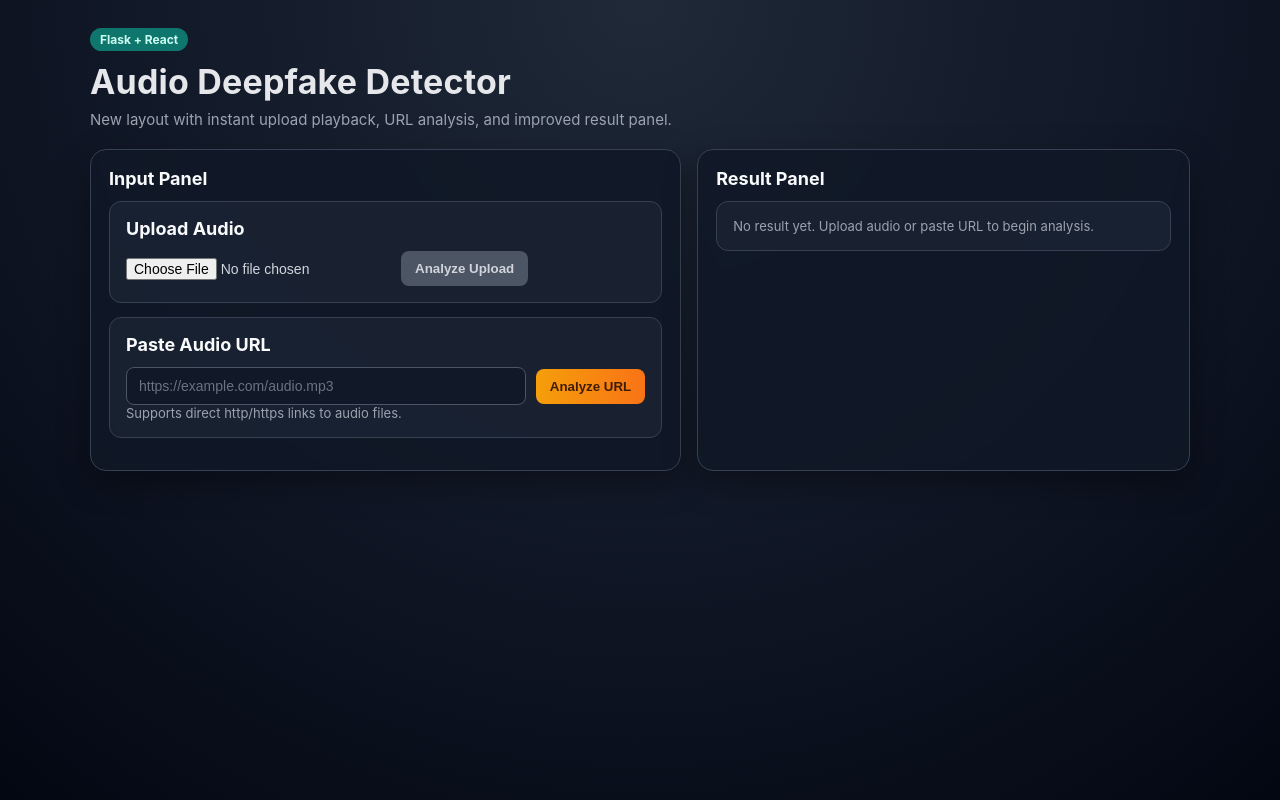
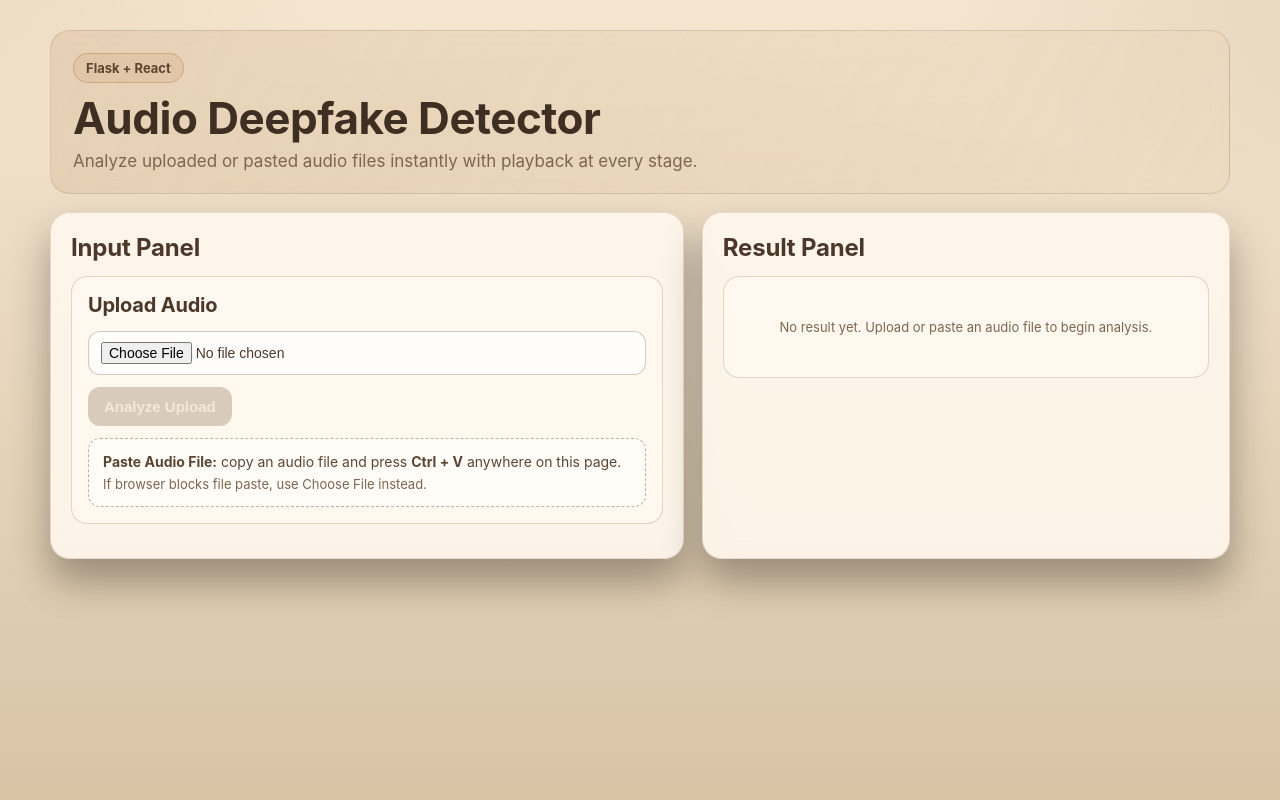
Before and after one commit to Aravindkj2003/deepfake2, a Flask app: page / in a window 1280 px wide. Run offline with Flask 3, Linux system fonts and the light colour scheme.

Commit message:
Enforce exclusive upload method: only one upload method (paste or upload file) active at a time

```diff
--- a/templates/index.html
+++ b/templates/index.html
@@ -10,72 +10,100 @@
   <style>
     * { box-sizing: border-box; }
 
+    :root {
+      --bg-1: #d8c3a5;
+      --bg-2: #f4e6d1;
+      --card: rgba(255, 248, 238, 0.9);
+      --card-border: rgba(120, 92, 63, 0.18);
+      --text-main: #3f2f22;
+      --text-muted: #7c6651;
+      --accent-cyan: #c08a4d;
+      --accent-purple: #8a6a4e;
+      --accent-green: #a8743d;
+      --danger: #b24a3f;
+    }
+
     body {
       margin: 0;
       font-family: Inter, Segoe UI, Tahoma, Geneva, Verdana, sans-serif;
-      background: radial-gradient(circle at top, #1f2937 0%, #111827 50%, #030712 100%);
+      background:
+        radial-gradient(1000px 600px at -10% -20%, rgba(203, 163, 122, 0.28), transparent 55%),
+        radial-gradient(900px 560px at 110% -10%, rgba(154, 121, 88, 0.2), transparent 55%),
+        linear-gradient(180deg, var(--bg-2), var(--bg-1));
       min-height: 100vh;
-      padding: 28px;
+      padding: 30px;
     }
 
     .app-shell {
-      max-width: 1100px;
+      max-width: 1180px;
       margin: 0 auto;
-      color: #f3f4f6;
+      color: var(--text-main);
     }
 
     .hero {
-      margin-bottom: 20px;
+      margin-bottom: 18px;
+      padding: 22px;
+      border-radius: 20px;
+      border: 1px solid var(--card-border);
+      background: linear-gradient(120deg, rgba(198, 155, 111, 0.22), rgba(236, 214, 185, 0.35));
+      backdrop-filter: blur(8px);
     }
 
     .title {
       margin: 0;
-      font-size: 34px;
+      font-size: 44px;
       font-weight: 700;
-      letter-spacing: 0.2px;
-      color: #e5e7eb;
+      letter-spacing: -0.5px;
+      color: var(--text-main);
+      line-height: 1.05;
     }
 
     .subtitle {
-      color: #9ca3af;
-      margin-top: 8px;
+      color: var(--text-muted);
+      margin-top: 10px;
       margin-bottom: 0;
-      font-size: 15px;
+      font-size: 17px;
     }
 
     .grid {
       display: grid;
       grid-template-columns: 1.2fr 1fr;
-      gap: 16px;
+      gap: 18px;
     }
 
     .card {
       width: 100%;
-      background: rgba(17, 24, 39, 0.88);
-      border: 1px solid #374151;
-      border-radius: 16px;
-      padding: 18px;
-      box-shadow: 0 12px 32px rgba(0, 0, 0, 0.35);
-      backdrop-filter: blur(4px);
+      background: var(--card);
+      border: 1px solid var(--card-border);
+      border-radius: 20px;
+      padding: 20px;
+      box-shadow: 0 22px 38px rgba(0, 0, 0, 0.32);
+      backdrop-filter: blur(10px);
     }
 
     .card h3 {
-      margin: 0 0 12px;
-      color: #f9fafb;
-      font-size: 18px;
+      margin: 0 0 14px;
+      color: #4b382a;
+      font-size: 24px;
+      letter-spacing: -0.2px;
     }
 
     .section {
-      border: 1px solid #374151;
-      border-radius: 12px;
+      border: 1px solid rgba(136, 105, 75, 0.25);
+      border-radius: 16px;
       padding: 16px;
       margin-bottom: 14px;
-      background: rgba(31, 41, 55, 0.6);
+      background: rgba(255, 250, 242, 0.72);
+    }
+
+    .section h3 {
+      font-size: 20px;
+      margin-bottom: 14px;
     }
 
     .row {
       display: flex;
-      gap: 10px;
+      gap: 12px;
       flex-wrap: wrap;
       align-items: center;
     }
@@ -83,101 +111,166 @@
     input[type="text"] {
       flex: 1;
       min-width: 240px;
-      padding: 10px 12px;
-      border-radius: 8px;
-      border: 1px solid #4b5563;
-      background: #111827;
-      color: #f9fafb;
-      font-size: 14px;
+      padding: 12px 14px;
+      border-radius: 12px;
+      border: 1px solid rgba(132, 103, 74, 0.35);
+      background: rgba(255, 255, 255, 0.72);
+      color: #3f2f22;
+      font-size: 15px;
+      outline: none;
+      transition: border-color 0.2s ease, box-shadow 0.2s ease;
+    }
+
+    input[type="text"]:focus {
+      border-color: var(--accent-cyan);
+      box-shadow: 0 0 0 3px rgba(34, 211, 238, 0.18);
     }
 
     input[type="text"]::placeholder {
-      color: #6b7280;
+      color: #9a7d5e;
     }
 
     input[type="file"] {
       font-size: 14px;
-      color: #d1d5db;
+      color: #4b382a;
+      background: rgba(255, 255, 255, 0.7);
+      border: 1px solid rgba(132, 103, 74, 0.35);
+      border-radius: 12px;
+      padding: 10px 12px;
+      width: 100%;
     }
 
     button {
       border: none;
-      border-radius: 8px;
-      padding: 10px 14px;
+      border-radius: 12px;
+      padding: 11px 16px;
       font-weight: 600;
       cursor: pointer;
-      background: linear-gradient(90deg, #06b6d4, #22c55e);
-      color: #052e16;
+      background: linear-gradient(120deg, var(--accent-cyan), var(--accent-green));
+      color: #fffaf2;
+      font-size: 15px;
+      transition: transform 0.15s ease, box-shadow 0.15s ease;
+    }
+
+    button:hover:not(:disabled) {
+      transform: translateY(-1px);
+      box-shadow: 0 8px 20px rgba(158, 120, 82, 0.32);
     }
 
     button:disabled {
-      background: #4b5563;
-      color: #d1d5db;
+      background: rgba(156, 130, 104, 0.38);
+      color: #f3e8d8;
       cursor: not-allowed;
     }
 
     .secondary {
-      background: linear-gradient(90deg, #f59e0b, #f97316);
-      color: #3f1d02;
+      background: linear-gradient(120deg, #8e6b4f, #c5955a);
+      color: #fffaf2;
     }
 
     .upload-preview {
       margin-top: 12px;
-      border: 1px dashed #6b7280;
-      border-radius: 10px;
+      border: 1px dashed rgba(136, 105, 75, 0.5);
+      border-radius: 12px;
       padding: 12px;
-      background: rgba(17, 24, 39, 0.7);
+      background: rgba(255, 255, 255, 0.55);
+    }
+
+    .paste-box {
+      margin-top: 12px;
+      border: 1px dashed rgba(136, 105, 75, 0.5);
+      border-radius: 12px;
+      padding: 14px;
+      background: rgba(255, 255, 255, 0.55);
+      color: #5b4633;
+      font-size: 14px;
     }
 
     .result {
       margin-top: 12px;
-      border-radius: 12px;
-      padding: 14px;
+      border-radius: 14px;
+      padding: 16px;
       border: 1px solid;
     }
 
     .real {
-      background: rgba(20, 83, 45, 0.35);
-      border-color: #22c55e;
-      color: #dcfce7;
+      background: rgba(6, 78, 59, 0.38);
+      border-color: #34d399;
+      color: #d1fae5;
     }
 
     .fake {
-      background: rgba(127, 29, 29, 0.35);
-      border-color: #ef4444;
+      background: rgba(127, 29, 29, 0.4);
+      border-color: #f87171;
       color: #fee2e2;
     }
 
     .error {
-      background: rgba(127, 29, 29, 0.3);
-      border: 1px solid #f87171;
+      background: rgba(153, 27, 27, 0.35);
+      border: 1px solid var(--danger);
       color: #fee2e2;
     }
 
     .meta {
-      color: #d1d5db;
-      margin-top: 6px;
+      color: #6f573f;
+      margin-top: 8px;
       font-size: 14px;
     }
 
-    audio { width: 100%; margin-top: 12px; }
+    audio {
+      width: 100%;
+      margin-top: 12px;
+      border-radius: 999px;
+      background: #e2e8f0;
+      padding: 2px;
+    }
 
-    .muted { color: #9ca3af; font-size: 13px; }
+    .muted { color: var(--text-muted); font-size: 13px; }
 
     .badge {
       display: inline-block;
+      font-size: 13px;
+      font-weight: 700;
+      border-radius: 999px;
+      padding: 6px 12px;
+      background: rgba(201, 157, 111, 0.2);
+      color: #5d4531;
+      margin-bottom: 12px;
+      border: 1px solid rgba(177, 132, 90, 0.45);
+    }
+
+    .result-title {
+      display: flex;
+      align-items: center;
+      justify-content: space-between;
+      gap: 8px;
+      font-size: 22px;
+      font-weight: 700;
+      letter-spacing: -0.2px;
+    }
+
+    .status-pill {
       font-size: 12px;
       font-weight: 700;
       border-radius: 999px;
-      padding: 4px 10px;
-      background: #0f766e;
-      color: #ccfbf1;
-      margin-bottom: 10px;
+      padding: 5px 10px;
+      background: rgba(255, 255, 255, 0.55);
+      border: 1px solid rgba(136, 105, 75, 0.35);
+      color: #4b382a;
+    }
+
+    .empty-state {
+      text-align: center;
+      padding: 26px 14px;
     }
 
     @media (max-width: 900px) {
       .grid {
         grid-template-columns: 1fr;
+      }
+
+      .title {
+        font-size: 34px;
       }
     }
   </style>
@@ -191,11 +284,41 @@
 
     function App() {
       const [file, setFile] = useState(null);
+      const [uploadMethod, setUploadMethod] = useState(null); // 'upload' or 'paste'
       const [localAudioPreview, setLocalAudioPreview] = useState('');
-      const [audioUrlInput, setAudioUrlInput] = useState('');
       const [loading, setLoading] = useState(false);
       const [result, setResult] = useState(null);
       const [error, setError] = useState('');
+
+      const selectFromPasteEvent = (event) => {
+        const clipboardData = event.clipboardData;
+        if (!clipboardData) return false;
+
+        const items = Array.from(clipboardData.items || []);
+        for (const item of items) {
+          if (item.kind === 'file') {
+            const pastedFile = item.getAsFile();
+            if (pastedFile && pastedFile.type.startsWith('audio/')) {
+              setFile(pastedFile);
+              setUploadMethod('paste');
+              setError('');
+              return true;
+            }
+          }
+        }
+
+        const files = Array.from(clipboardData.files || []);
+        for (const pastedFile of files) {
+          if (pastedFile.type && pastedFile.type.startsWith('audio/')) {
+            setFile(pastedFile);
+            setUploadMethod('paste');
+            setError('');
+            return true;
+          }
+        }
+
+        return false;
+      };
 
       useEffect(() => {
         if (!file) {
@@ -211,9 +334,28 @@
         };
       }, [file]);
 
+      useEffect(() => {
+        const handleGlobalPaste = (event) => {
+          const ok = selectFromPasteEvent(event);
+          if (ok) {
+            event.preventDefault();
+          }
+        };
+
+        window.addEventListener('paste', handleGlobalPaste);
+        return () => window.removeEventListener('paste', handleGlobalPaste);
+      }, []);
+
       const clearMessages = () => {
         setError('');
         setResult(null);
+      };
+
+      const clearFile = () => {
+        setFile(null);
+        setUploadMethod(null);
+        setLocalAudioPreview('');
+        clearMessages();
       };
 
       const analyzeUpload = async () => {
@@ -244,38 +386,12 @@
         }
       };
 
-      const analyzeFromUrl = async () => {
-        if (!audioUrlInput.trim()) {
-          setError('Please paste an audio URL.');
-          return;
-        }
-
-        clearMessages();
-        setLoading(true);
-
-        try {
-          const response = await fetch('/predict-url', {
-            method: 'POST',
-            headers: { 'Content-Type': 'application/json' },
-            body: JSON.stringify({ audioUrl: audioUrlInput.trim() }),
-          });
-
-          const data = await response.json();
-          if (!response.ok) throw new Error(data.error || 'Prediction failed');
-          setResult(data);
-        } catch (e) {
-          setError(e.message);
-        } finally {
-          setLoading(false);
-        }
-      };
-
       return (
         <div className="app-shell">
           <div className="hero">
             <div className="badge">Flask + React</div>
             <h1 className="title">Audio Deepfake Detector</h1>
-            <p className="subtitle">New layout with instant upload playback, URL analysis, and improved result panel.</p>
+            <p className="subtitle">Analyze uploaded or pasted audio files instantly with playback at every stage.</p>
           </div>
 
           <div className="grid">
@@ -288,10 +404,21 @@
                   <input
                     type="file"
                     accept=".wav,.mp3,.ogg,.flac,.m4a,.opus"
-                    onChange={(e) => setFile(e.target.files?.[0] || null)}
+                    disabled={uploadMethod === 'paste'}
+                    onChange={(e) => {
+                      setFile(e.target.files?.[0] || null);
+                      if (e.target.files?.[0]) setUploadMethod('upload');
+                    }}
                   />
                   <button onClick={analyzeUpload} disabled={loading || !file}>Analyze Upload</button>
                 </div>
+
+                {uploadMethod === 'paste' && file && (
+                  <div className="paste-box">
+                    <strong style={{color: '#c08a4d'}}>📋 Pasted File Active</strong>
+                    <div className="muted" style={{ marginTop: '8px' }}>File uploaded via clipboard paste. Click "Clear" to switch to manual upload.</div>
+                  </div>
+                )}
 
                 {file && (
                   <>
@@ -299,23 +426,29 @@
                     <div className="upload-preview">
                       <div className="muted">Preview before analysis:</div>
                       <audio controls src={localAudioPreview}></audio>
+                      <button
+                        onClick={clearFile}
+                        style={{marginTop: '10px', background: 'rgba(220, 120, 100, 0.6)', flex: '0 0 auto', padding: '8px 14px', fontSize: '13px'}}
+                      >
+                        Clear &amp; Change Upload Method
+                      </button>
                     </div>
                   </>
                 )}
-              </div>
 
-              <div className="section">
-                <h3>Paste Audio URL</h3>
-                <div className="row">
-                  <input
-                    type="text"
-                    placeholder="https://example.com/audio.mp3"
-                    value={audioUrlInput}
-                    onChange={(e) => setAudioUrlInput(e.target.value)}
-                  />
-                  <button className="secondary" onClick={analyzeFromUrl} disabled={loading}>Analyze URL</button>
-                </div>
-                <div className="muted">Supports direct http/https links to audio files.</div>
+                {uploadMethod === 'upload' && !file && (
+                  <div className="paste-box">
+                    <strong style={{color: '#c08a4d'}}>📁 Upload Mode Active</strong>
+                    <div className="muted" style={{ marginTop: '6px' }}>Paste mode is disabled. Click "Choose File" above to select, or clear the current file to use paste.</div>
+                  </div>
+                )}
+
+                {!file && (
+                  <div className="paste-box">
+                    <strong>Paste Audio File:</strong> copy an audio file and press <strong>Ctrl + V</strong> anywhere on this page.
+                    <div className="muted" style={{ marginTop: '6px' }}>If browser blocks file paste, use Choose File instead.</div>
+                  </div>
+                )}
               </div>
             </div>
 
@@ -331,16 +464,24 @@
 
               {!loading && !error && !result && (
                 <div className="section">
-                  <div className="muted">No result yet. Upload audio or paste URL to begin analysis.</div>
+                  <div className="empty-state">
+                    <div className="muted">No result yet. Upload or paste an audio file to begin analysis.</div>
+                  </div>
                 </div>
               )}
 
               {result && (
                 <div className={`result ${result.is_real ? 'real' : 'fake'}`}>
-                  <strong>{result.prediction}</strong>
+                  <div className="result-title">
+                    <span>{result.prediction}</span>
+                    <span className="status-pill">{result.is_real ? 'Likely human' : 'Likely synthetic'}</span>
+                  </div>
                   <div className="meta">Confidence: {(result.confidence * 100).toFixed(2)}%</div>
                   <div className="meta">Model: {result.model}</div>
                   <div className="meta">File: {result.file_name}</div>
+                  {result.segments_used && (
+                    <div className="meta">Segment votes: {result.real_votes} real / {result.fake_votes} fake ({result.segments_used} segments)</div>
+                  )}
                   <div className="muted">Playback of analyzed audio:</div>
                   <audio controls src={result.file_url}></audio>
                 </div>
```
